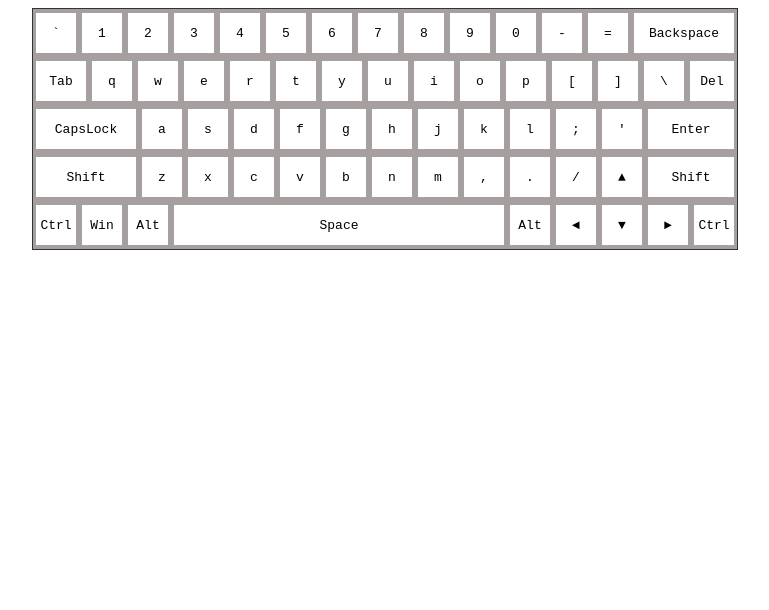
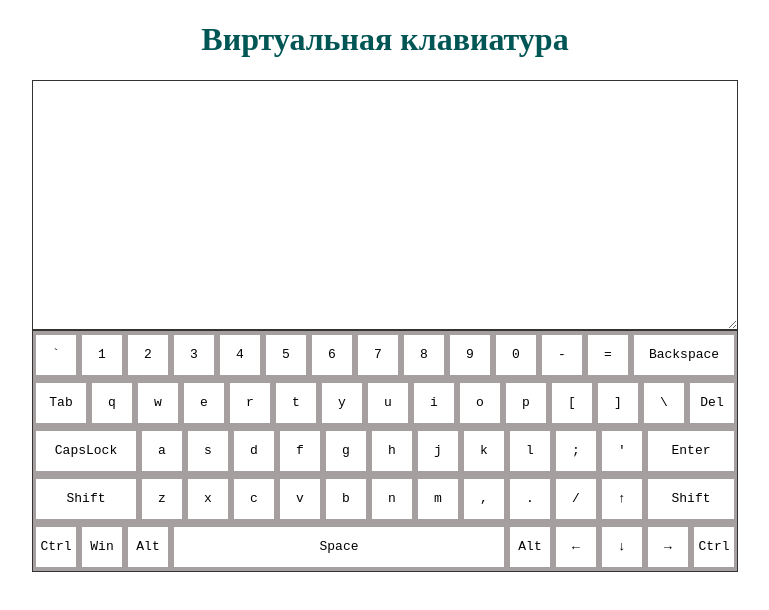
Before and after one commit to Shendryk/virtual-keyboard, a plain HTML site: page index.html in a window 1280 px wide. Shown: the whole page, without its empty margins (255-1024 px from the left). Drawn offline with Linux system fonts and the light colour scheme.

Commit message:
feat: add object keys in DOM

```diff
--- a/index.html
+++ b/index.html
@@ -7,77 +7,5 @@
     <link rel="stylesheet" href="style.css">
     <script src="script.js"></script>
 </head>
-<body>
-    <div class="keyboard">
-        <div class="key">`</div>
-        <div class="key">1</div>
-        <div class="key">2</div>
-        <div class="key">3</div>
-        <div class="key">4</div>
-        <div class="key">5</div>
-        <div class="key">6</div>
-        <div class="key">7</div>
-        <div class="key">8</div>
-        <div class="key">9</div>
-        <div class="key">0</div>
-        <div class="key">-</div>
-        <div class="key">=</div>
-        <div class="key backspace">Backspace</div>
-
-        <div class="key tab">Tab</div>
-        <div class="key">q</div>
-        <div class="key">w</div>
-        <div class="key">e</div>
-        <div class="key">r</div>
-        <div class="key">t</div>
-        <div class="key">y</div>
-        <div class="key">u</div>
-        <div class="key">i</div>
-        <div class="key">o</div>
-        <div class="key">p</div>
-        <div class="key">[</div>
-        <div class="key">]</div>
-        <div class="key">\</div>
-        <div class="key del">Del</div>
-
-        <div class="key capslock">CapsLock</div>
-        <div class="key">a</div>
-        <div class="key">s</div>
-        <div class="key">d</div>
-        <div class="key">f</div>
-        <div class="key">g</div>
-        <div class="key">h</div>
-        <div class="key">j</div>
-        <div class="key">k</div>
-        <div class="key">l</div>
-        <div class="key">;</div>
-        <div class="key">'</div>
-        <div class="key enter">Enter</div>
-
-        <div class="key shiftleft">Shift</div>
-        <div class="key">z</div>
-        <div class="key">x</div>
-        <div class="key">c</div>
-        <div class="key">v</div>
-        <div class="key">b</div>
-        <div class="key">n</div>
-        <div class="key">m</div>
-        <div class="key">,</div>
-        <div class="key">.</div>
-        <div class="key">/</div>
-        <div class="key">▲</div>
-        <div class="key shiftright">Shift</div>
-
-        <div class="key ctrl">Ctrl</div>
-        <div class="key">Win</div>
-        <div class="key">Alt</div>
-        <div class="key space">Space</div>
-        <div class="key">Alt</div>
-        <div class="key">◄</div>
-        <div class="key">▼</div>
-        <div class="key">►</div>
-        <div class="key">Ctrl</div>
-
-    </div>
-</body>
+<body></body>
 </html>
--- a/script.js
+++ b/script.js
@@ -0,0 +1,97 @@
+window.onload = () => {
+
+  const keys = [
+    {code: 'Backquote', en: '`', enShift: '~', ru: 'ё', ruShift: 'Ё'},
+    {code: 'Digit1', en: '1', enShift: '!', ru: '1', ruShift: '!'},
+    {code: 'Digit2', en: '2', enShift: '@', ru: '2', ruShift: '"'},
+    {code: 'Digit3', en: '3', enShift: '#', ru: '3', ruShift: '№'},
+    {code: 'Digit4', en: '4', enShift: '$', ru: '4', ruShift: ';'},
+    {code: 'Digit5', en: '5', enShift: '%', ru: '5', ruShift: '%'},
+    {code: 'Digit6', en: '6', enShift: '^', ru: '6', ruShift: ':'},
+    {code: 'Digit7', en: '7', enShift: '&', ru: '7', ruShift: '?'},
+    {code: 'Digit8', en: '8', enShift: '*', ru: '8', ruShift: '*'},
+    {code: 'Digit9', en: '9', enShift: '(', ru: '9', ruShift: '('},
+    {code: 'Digit0', en: '0', enShift: ')', ru: '0', ruShift: ')'},
+    {code: 'Minus', en: '-', enShift: '_', ru: '-', ruShift: '_'},
+    {code: 'Equal', en: '=', enShift: '+', ru: '=', ruShift: '+'},
+    {code: 'Backspace', specKey: true},
+
+    {code: 'Tab', specKey: true},
+    {code: 'KeyQ', en: 'q', enShift: 'Q', ru: 'й', ruShift: 'Й'},
+    {code: 'KeyW', en: 'w', enShift: 'W', ru: 'ц', ruShift: 'Ц'},
+    {code: 'KeyE', en: 'e', enShift: 'E', ru: 'у', ruShift: 'У'},
+    {code: 'KeyR', en: 'r', enShift: 'R', ru: 'к', ruShift: 'К'},
+    {code: 'KeyT', en: 't', enShift: 'T', ru: 'е', ruShift: 'Е'},
+    {code: 'KeyY', en: 'y', enShift: 'Y', ru: 'н', ruShift: 'Н'},
+    {code: 'KeyU', en: 'u', enShift: 'U', ru: 'г', ruShift: 'Г'},
+    {code: 'KeyI', en: 'i', enShift: 'I', ru: 'ш', ruShift: 'Ш'},
+    {code: 'KeyO', en: 'o', enShift: 'O', ru: 'щ', ruShift: 'Щ'},
+    {code: 'KeyP', en: 'p', enShift: 'P', ru: 'з', ruShift: 'З'},
+    {code: 'BracketLeft', en: '[', enShift: '{', ru: 'х', ruShift: 'Х'},
+    {code: 'BracketRight', en: ']', enShift: '}', ru: 'ъ', ruShift: 'Ъ'},
+    {code: 'Backslash', en: '\\', enShift: '|', ru: '\\', ruShift: '/'},
+    {code: 'Del', specKey: true },
+
+    {code: 'CapsLock', specKey: true },
+    {code: 'KeyA', en: 'a', enShift: 'A', ru: 'ф', ruShift: 'Ф'},
+    {code: 'KeyS', en: 's', enShift: 'S', ru: 'ы', ruShift: 'Ы'},
+    {code: 'KeyD', en: 'd', enShift: 'D', ru: 'в', ruShift: 'В'},
+    {code: 'KeyF', en: 'f', enShift: 'F', ru: 'а', ruShift: 'А'},
+    {code: 'KeyG', en: 'g', enShift: 'G', ru: 'п', ruShift: 'П'},
+    {code: 'KeyH', en: 'h', enShift: 'H', ru: 'р', ruShift: 'Р'},
+    {code: 'KeyJ', en: 'j', enShift: 'J', ru: 'о', ruShift: 'О'},
+    {code: 'KeyK', en: 'k', enShift: 'K', ru: 'л', ruShift: 'Л'},
+    {code: 'KeyL', en: 'l', enShift: 'L', ru: 'д', ruShift: 'Д'},
+    {code: 'Semicolon', en: ';', enShift: ':', ru: 'ж', ruShift: 'Ж'},
+    {code: 'Quote', en: "'", enShift: '"', ru: 'э', ruShift: 'Э'},
+    {code: 'Enter', specKey: true},
+
+    {code: 'ShiftLeft', specKey: true, name: 'Shift'},
+    {code: 'KeyZ', en: 'z', enShift: 'Z', ru: 'я', ruShift: 'Я'},
+    {code: 'KeyX', en: 'x', enShift: 'X', ru: 'ч', ruShift: 'Ч'},
+    {code: 'KeyC', en: 'c', enShift: 'C', ru: 'с', ruShift: 'С'},
+    {code: 'KeyV', en: 'v', enShift: 'V', ru: 'м', ruShift: 'М'},
+    {code: 'KeyB', en: 'b', enShift: 'B', ru: 'и', ruShift: 'И'},
+    {code: 'KeyN', en: 'n', enShift: 'N', ru: 'т', ruShift: 'Т'},
+    {code: 'KeyM', en: 'm', enShift: 'M', ru: 'ь', ruShift: 'Ь'},
+    {code: 'Comma', en: ',', enShift: '<', ru: 'б', ruShift: 'Б'},
+    {code: 'Period', en: '.', enShift: '>', ru: 'ю', ruShift: 'Ю'},
+    {code: 'Slash', en: '/', enShift: '?', ru: '.', ruShift: ','},
+    {code: 'ArrowUp', en: '↑', enShift: '↑', ru: '↑', ruShift: '↑'},
+    {code: 'ShiftRight', specKey: true, name: 'Shift'},
+
+    {code: 'ControlLeft', specKey: true, name: 'Ctrl'},
+    {code: 'MetaLeft', specKey: true, name: 'Win'},
+    {code: 'AltLeft', specKey: true, name: 'Alt'},
+    {code: 'Space', specKey: true},
+    {code: 'AltRight', specKey: true, name: 'Alt'},
+    {code: 'ArrowLeft', en: '←', enShift: '←', ru: '←', ruShift: '←'},
+    {code: 'ArrowDown', en: '↓', enShift: '↓', ru: '↓', ruShift: '↓'},
+    {code: 'ArrowRight', en: '→', enShift: '→', ru: '→', ruShift: '→'},
+    {code: 'ControlRight', specKey: true, name: 'Ctrl'}
+  ];
+
+  h1 = document.createElement('h1');
+  h1.innerHTML = 'Виртуальная клавиатура';
+  document.body.append(h1);
+
+  let textarea = document.createElement('textarea');
+  textarea.id = 'textarea';
+  document.body.append(textarea);
+
+  let keyboard = document.createElement('div');
+  keyboard.id = 'keyboard';
+  document.body.append(keyboard);
+
+  let addKeysDom = function (objKey) {
+    let key = document.createElement('div');
+    key.className = objKey.code.toLowerCase();
+    key.innerText = objKey.en || objKey.name || objKey.code;
+    return document.getElementById('keyboard').append(key);
+  }
+
+  keys.forEach(objKey => addKeysDom(objKey));
+
+
+
+}
--- a/style.css
+++ b/style.css
@@ -2,7 +2,22 @@
     box-sizing: border-box;
 }
 
-.keyboard {
+
+h1 {
+    color: #055;
+    text-align: center;
+}
+
+#textarea {
+    width: 706px;
+    height: 250px;
+    border: solid 1px #333;
+    display: flex;
+    margin: 0 auto;
+
+}
+
+#keyboard {
     max-width: 706px;
     border: solid 1px #333;
     display: flex;
@@ -11,7 +26,7 @@
     background-color: rgb(165, 159, 159);
 }
 
-.keyboard .key {
+#keyboard div {
     /* border: 1px solid #033; */
     background-color: #fff;
     min-width: 40px;
@@ -59,13 +74,13 @@
     width: 330px;
 }
 
-.key:hover {
+#keyboard div:hover {
     /* border-radius: 50px; */
     background-color: cornflowerblue;
     cursor: pointer;
 }
 
-.key:active {
+#keyboard div:active {
     border-radius: 50px;
     background-color:rgb(19, 129, 129);
     color: #fff;
```
